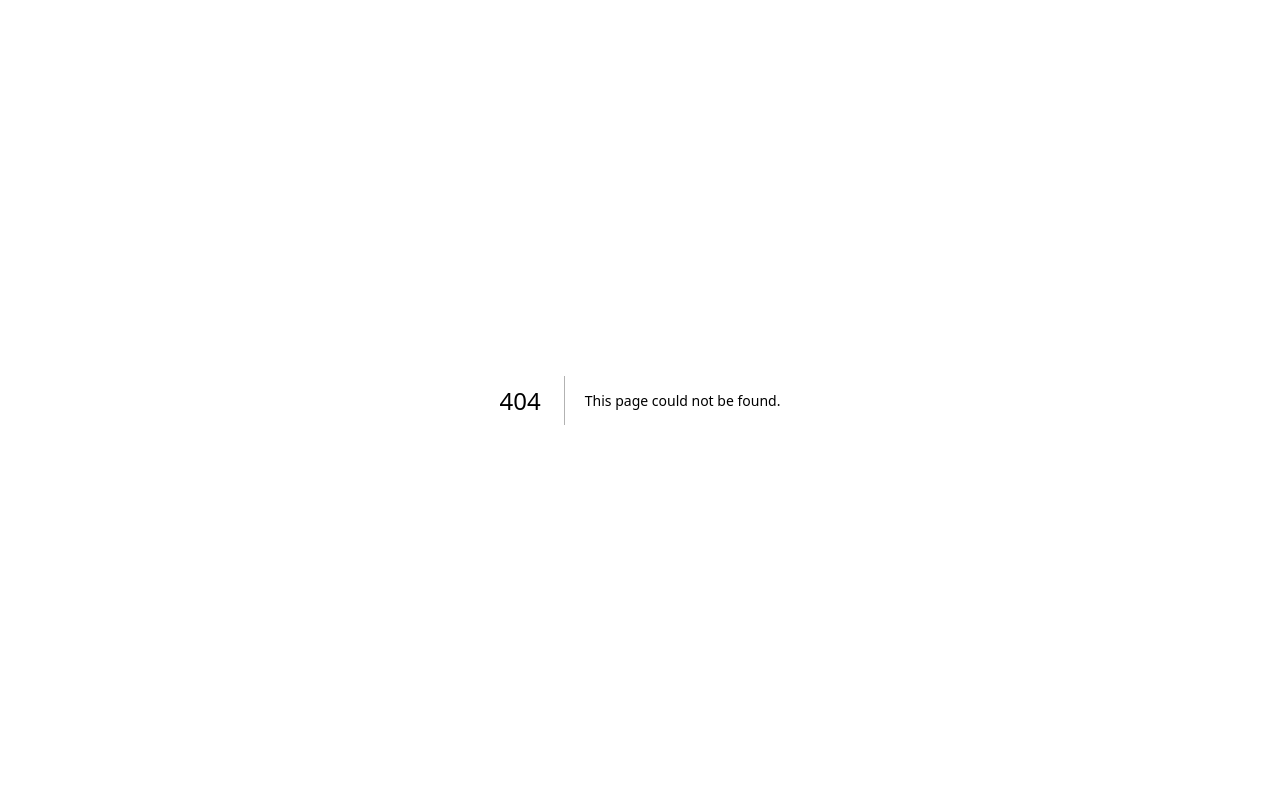
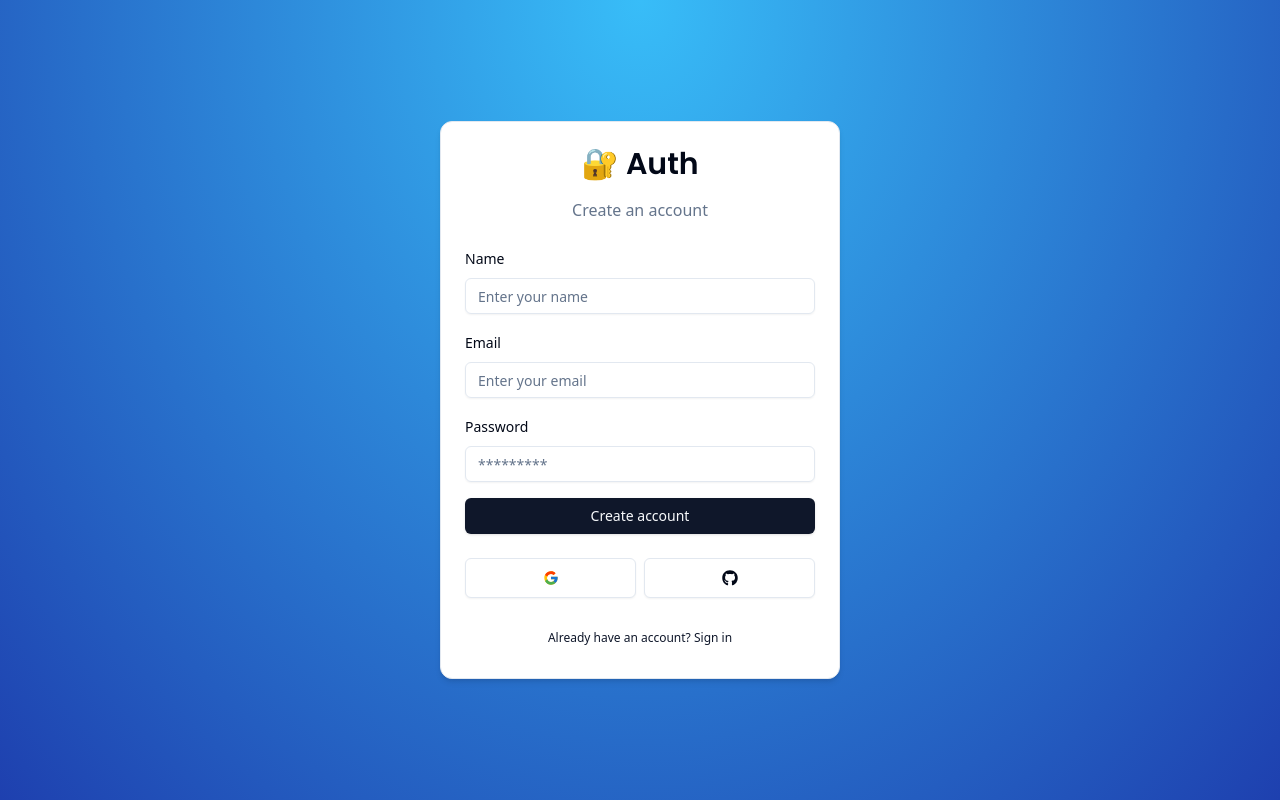
Before and after one commit to zubairAbubakar/user-management, a Next.js app: page /auth/register in a window 1280 px wide. Before the commit this address had no page. Built offline with nearby package versions, Linux system fonts and the light colour scheme.

Commit message:
[UM-2] add user registration form

```diff
--- /dev/null
+++ b/actions/register.ts
@@ -0,0 +1,16 @@
+'use server';
+
+import { RegisterSchema } from '@/schemas';
+import * as z from 'zod';
+
+export const register = async (values: z.infer<typeof RegisterSchema>) => {
+  const validatedFields = RegisterSchema.safeParse(values);
+
+  if (!validatedFields.success) {
+    return { error: 'Invalid credentials' };
+  }
+
+  const { name, email, password } = validatedFields.data;
+
+  return { success: 'Registration successful' };
+};
--- /dev/null
+++ b/app/auth/register/page.tsx
@@ -0,0 +1,13 @@
+import React from 'react';
+
+import { RegisterForm } from '@/components/auth/register-form';
+
+const RegisterPage = () => {
+  return (
+    <>
+      <RegisterForm />
+    </>
+  );
+};
+
+export default RegisterPage;
--- /dev/null
+++ b/components/auth/register-form.tsx
@@ -0,0 +1,126 @@
+'use client';
+
+import { useForm } from 'react-hook-form';
+import { zodResolver } from '@hookform/resolvers/zod';
+import * as z from 'zod';
+import { CardWrapper } from '@/components/auth/card-wrapper';
+import {
+  Form,
+  FormControl,
+  FormField,
+  FormItem,
+  FormLabel,
+  FormMessage,
+} from '@/components/ui/form';
+import { Input } from '@/components/ui/input';
+import { Button } from '@/components/ui/button';
+import { FormError } from '@/components/form-error';
+import { FormSuccess } from '@/components/form-success';
+import { useState, useTransition } from 'react';
+import { RegisterSchema } from '@/schemas';
+import { register } from '@/actions/register';
+
+export const RegisterForm = () => {
+  const [isPending, startTransition] = useTransition();
+  const [error, setError] = useState<string | undefined>(undefined);
+  const [success, setSuccess] = useState<string | undefined>(undefined);
+
+  const form = useForm<z.infer<typeof RegisterSchema>>({
+    resolver: zodResolver(RegisterSchema),
+    defaultValues: {
+      name: '',
+      email: '',
+      password: '',
+    },
+  });
+
+  const onSubmit = (values: z.infer<typeof RegisterSchema>) => {
+    setError('');
+    setSuccess('');
+
+    console.log('values', values);
+
+    startTransition(() => {
+      register(values).then((data) => {
+        console.log('data', data);
+        setError(data.error);
+        setSuccess(data.success);
+      });
+    });
+  };
+
+  return (
+    <CardWrapper
+      headerLabel="Create an account"
+      backButtonLabel="Already have an account? Sign in"
+      backButtonHref="/auth/login"
+      showSocial
+    >
+      <Form {...form}>
+        <form onSubmit={form.handleSubmit(onSubmit)} className="space-y-6">
+          <div className="space-y-4">
+            <FormField
+              control={form.control}
+              name="name"
+              render={({ field }) => (
+                <FormItem>
+                  <FormLabel>Name</FormLabel>
+                  <FormControl>
+                    <Input
+                      type="text"
+                      placeholder="Enter your name"
+                      {...field}
+                      disabled={isPending}
+                    />
+                  </FormControl>
+                  <FormMessage />
+                </FormItem>
+              )}
+            />
+            <FormField
+              control={form.control}
+              name="email"
+              render={({ field }) => (
+                <FormItem>
+                  <FormLabel>Email</FormLabel>
+                  <FormControl>
+                    <Input
+                      type="email"
+                      placeholder="Enter your email"
+                      {...field}
+                      disabled={isPending}
+                    />
+                  </FormControl>
+                  <FormMessage />
+                </FormItem>
+              )}
+            />
+            <FormField
+              control={form.control}
+              name="password"
+              render={({ field }) => (
+                <FormItem>
+                  <FormLabel>Password</FormLabel>
+                  <FormControl>
+                    <Input
+                      type="password"
+                      placeholder="*********"
+                      {...field}
+                      disabled={isPending}
+                    />
+                  </FormControl>
+                  <FormMessage />
+                </FormItem>
+              )}
+            />
+            <FormError message={error} />
+            <FormSuccess message={success} />
+            <Button type="submit" className="w-full" disabled={isPending}>
+              Create account
+            </Button>
+          </div>
+        </form>
+      </Form>
+    </CardWrapper>
+  );
+};
```
